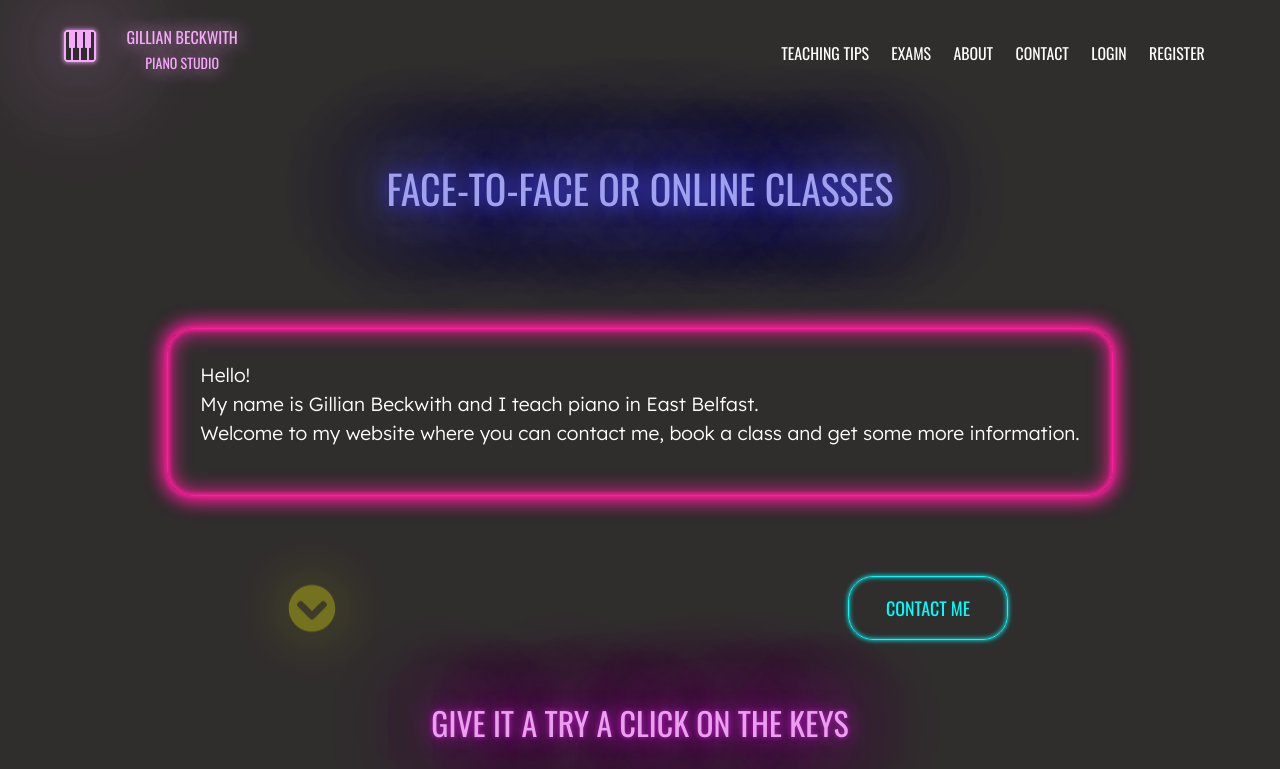
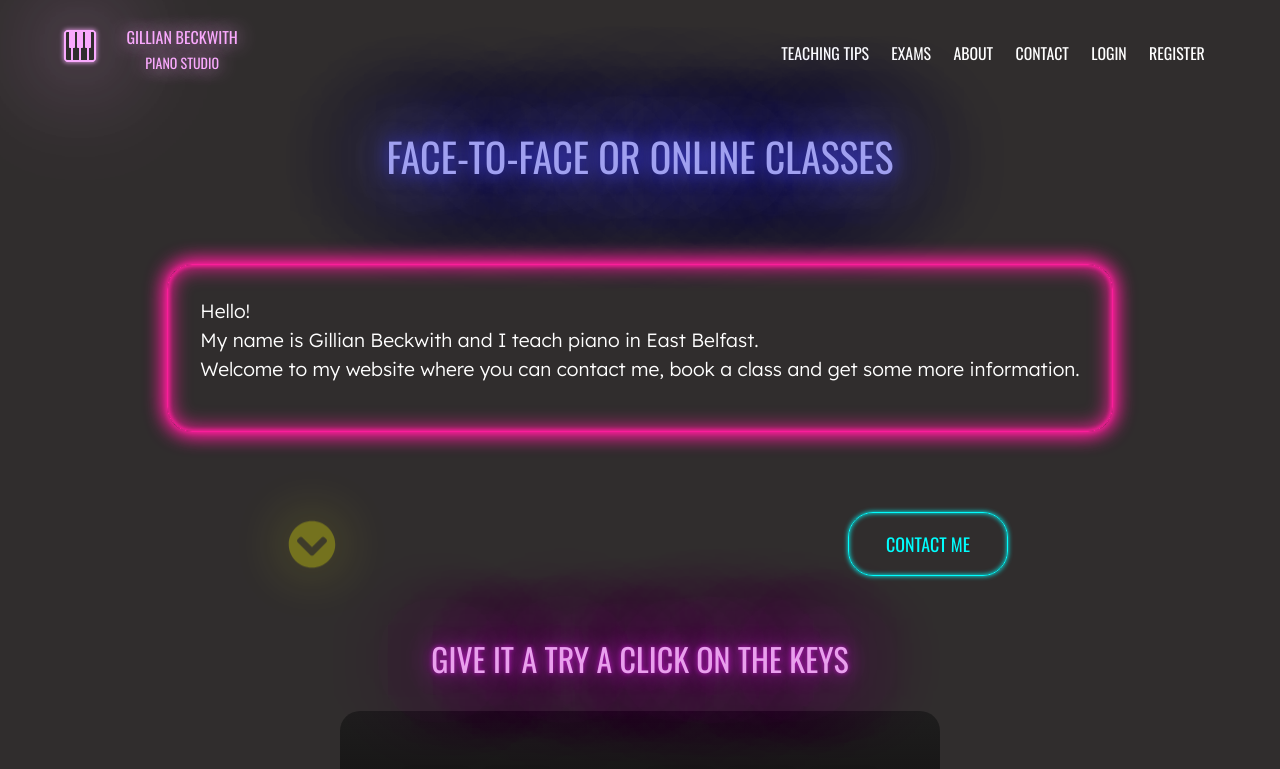
Before and after one commit to pohengchan/GBPianoStudio, a React (Create React App) app in the folder frontend-pianoclasses/: page / in a window 1280 px wide. Shown: the top 769 px of the page. Built offline with nearby package versions, Linux system fonts and the light colour scheme.

Commit message:
styles tweaking

```diff
--- a/frontend-pianoclasses/src/styles/NavbarStyle.css
+++ b/frontend-pianoclasses/src/styles/NavbarStyle.css
@@ -8,6 +8,7 @@
       padding: 0;
       text-align: center;
       height: 60px;
+      margin-bottom:2rem;
   }
   .nameLogo{
     color:  white;
--- a/frontend-pianoclasses/src/styles/footer.css
+++ b/frontend-pianoclasses/src/styles/footer.css
@@ -11,12 +11,12 @@ footer{
     font-family: 'Lexend', sans-serif;
     color: var(--light-pink);
     text-shadow:
-    0 0 5px #fff,
-    0 0 10px #fff,
+    /* 0 0 5px #fff,
+    0 0 10px #fff, */
     0 0 20px #fff,
-    0 0 40px var(--light-pink),
+    /* 0 0 40px var(--light-pink), */
     0 0 80px var(--light-pink),
-    0 0 90px var(--light-pink),
+    /* 0 0 90px var(--light-pink), */
     0 0 100px var(--light-pink),
     0 0 150px var(--light-pink);
 }
--- a/frontend-pianoclasses/src/styles/piano.css
+++ b/frontend-pianoclasses/src/styles/piano.css
@@ -3,7 +3,7 @@
     display: flex;
     justify-content: center;
     padding : 1rem;
-    margin-bottom: 4rem;
+    margin-bottom: 2rem;
   }
   #piano-h1{
 
```
